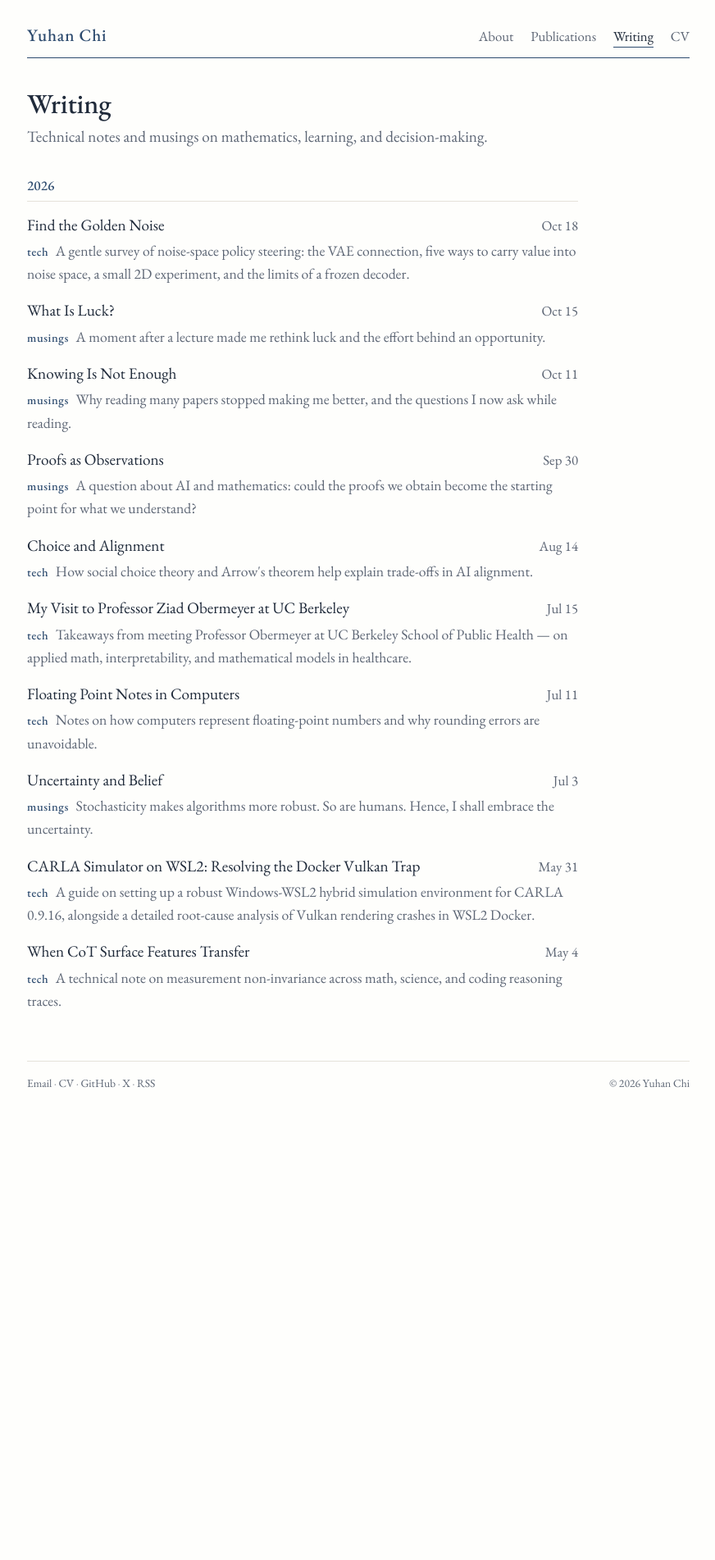
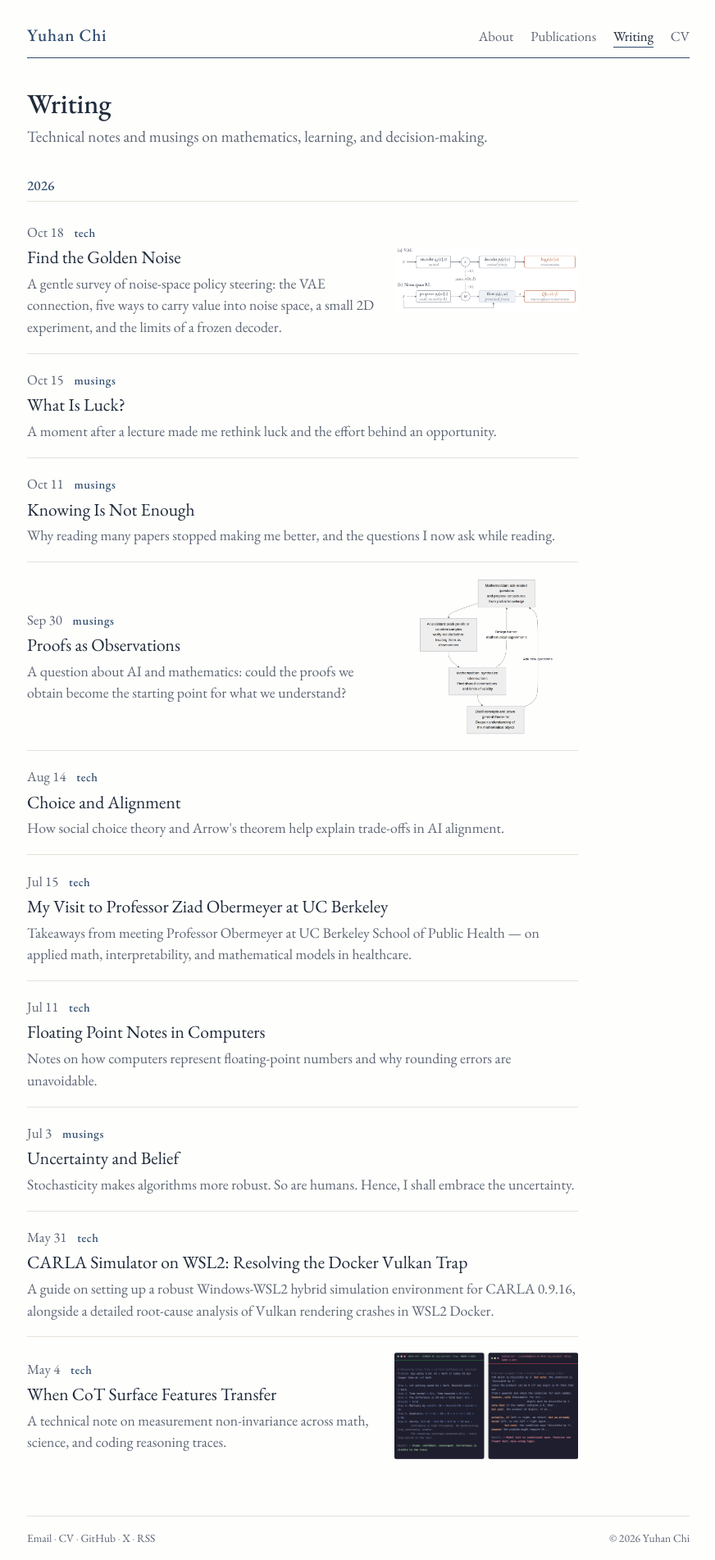
Before and after one commit to yuhanchi/yuhanchi.github.io, a Jekyll site: the page built from writing.md, in a window 1280 px wide. Shown: the whole page at 82% size, without its empty margins (203-1075 px from the left). Built offline with Jekyll 4.4.1, drawn with Linux system fonts in a browser that asks for light colours; some web fonts are replaced; before the commit the page ends 1348 px from its top, so only the background shows below that.

Commit message:
Add optional figure previews to the Writing index

```diff
--- a/_includes/k/writing.html
+++ b/_includes/k/writing.html
@@ -10,9 +10,21 @@
     <ul class="post-list">
       {%- for p in y.items %}
       <li class="post-item">
-        <a class="post-link" href="{{ base }}/writing/{{ p.slug }}/">{{ p.title }}</a>
-        <time class="post-date" datetime="{{ p.date | date_to_xmlschema }}">{{ p.date | date: "%b %-d" }}</time>
-        {%- if p.description %}<p class="post-excerpt">{% if p.category %}<span class="post-cat">{{ p.category | capitalize }}</span> {% endif %}{{ p.description }}</p>{% endif %}
+        <a class="writing-entry{% if p.preview_image %} writing-entry--illustrated{% endif %}" href="{{ p.url | relative_url }}">
+          <div class="post-copy">
+            <div class="post-entry-meta">
+              <time class="post-date" datetime="{{ p.date | date_to_xmlschema }}">{{ p.date | date: "%b %-d" }}</time>
+              {%- if p.category %}<span class="post-cat">{{ p.category | capitalize }}</span>{% endif %}
+            </div>
+            <span class="post-link">{{ p.title }}</span>
+            {%- if p.description %}<p class="post-excerpt">{{ p.description }}</p>{% endif %}
+          </div>
+          {%- if p.preview_image %}
+          <div class="post-preview">
+            <img src="{{ p.preview_image | relative_url }}" alt="{{ p.preview_alt | default: '' | escape }}" loading="lazy" decoding="async">
+          </div>
+          {%- endif %}
+        </a>
       </li>
       {%- endfor %}
     </ul>
--- a/assets/css/base.css
+++ b/assets/css/base.css
@@ -146,7 +146,24 @@ ul.post-list, ul.project-list, ol.pub-list, ul.exp-list, ul.misc-list { list-sty
 .writing { max-width: var(--measure); }
 .year { margin-bottom: calc(var(--gap) * .8); }
 .year-title { font-family: var(--font-head); font-size: 1.05rem; font-weight: 600; color: var(--muted); margin: 0 0 .35rem; padding-bottom: .3rem; border-bottom: 1px solid var(--line); }
-.writing .post-item { padding: .5rem 0; }
+.writing .post-item { display: block; padding: 1.15rem 0; border-bottom: 1px solid var(--line); }
+.writing .post-item:last-child { border-bottom: 0; }
+.writing-entry { display: grid; grid-template-columns: minmax(0, 1fr); gap: 1.5rem; align-items: center; text-decoration: none; }
+.writing-entry--illustrated { grid-template-columns: minmax(0, 1fr) 14rem; }
+.post-copy { min-width: 0; }
+.post-entry-meta { display: flex; align-items: baseline; gap: .8rem; margin-bottom: .2rem; }
+.writing .post-cat { margin: 0; }
+.writing .post-link { display: block; font-size: 1.12em; line-height: 1.3; margin-bottom: .3rem; }
+.writing .post-excerpt { line-height: 1.5; }
+.writing-entry:hover .post-link, .writing-entry:focus-visible .post-link { color: var(--accent); }
+.post-preview { display: flex; align-items: center; justify-content: center; }
+.post-preview img { width: 100%; max-height: 12rem; object-fit: contain; }
+
+@media (max-width: 560px) {
+  .writing-entry--illustrated { grid-template-columns: minmax(0, 1fr); gap: .9rem; }
+  .post-preview { justify-content: flex-start; }
+  .post-preview img { width: auto; max-width: 100%; max-height: 13rem; }
+}
 
 /* cv */
 .cv { max-width: var(--measure); }
```
Also changed, not shown: README.md (+5 -0 lines), _posts/2026-05-04-code-not-text.md (+2 -0 lines), _posts/2026-09-30-proofs-as-observations.md (+2 -0 lines), _posts/2026-10-18-find-the-golden-noise.md (+2 -0 lines), assets/img/posts/proofs-as-observations.png (added).
